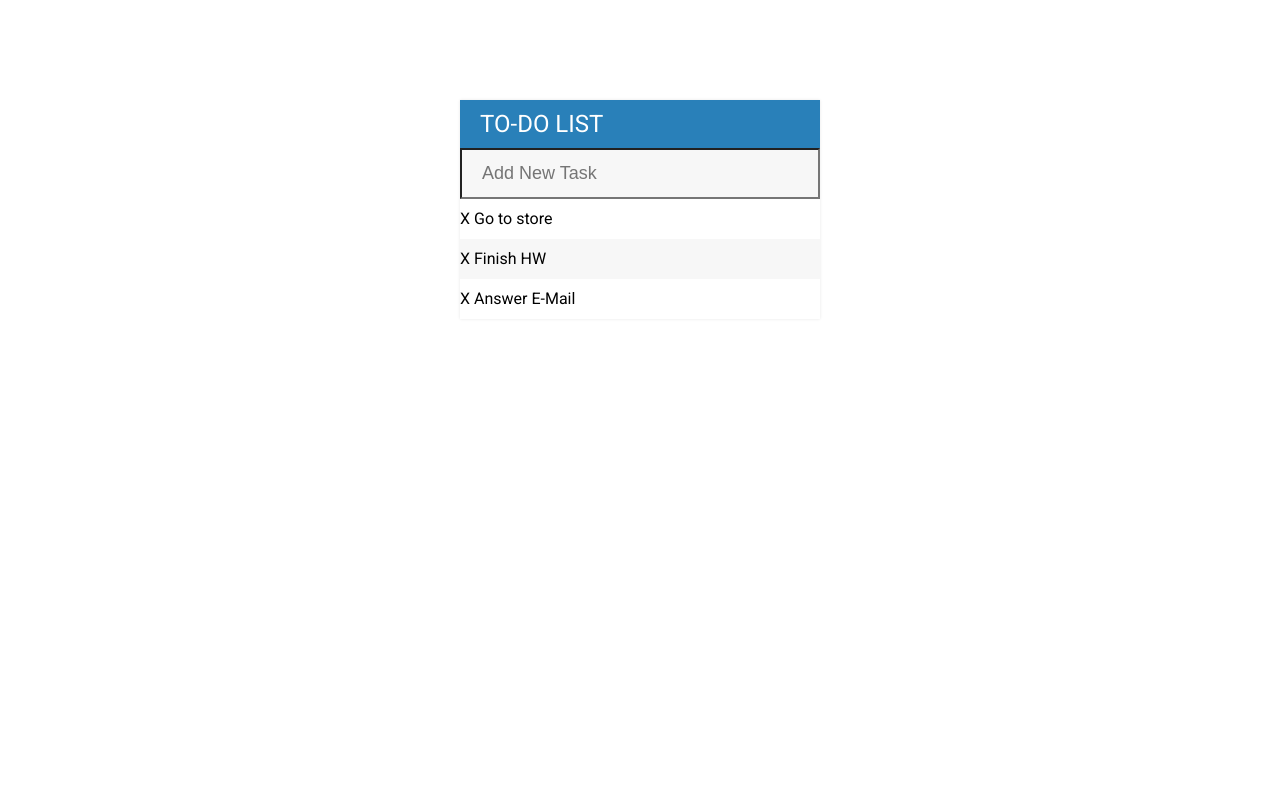
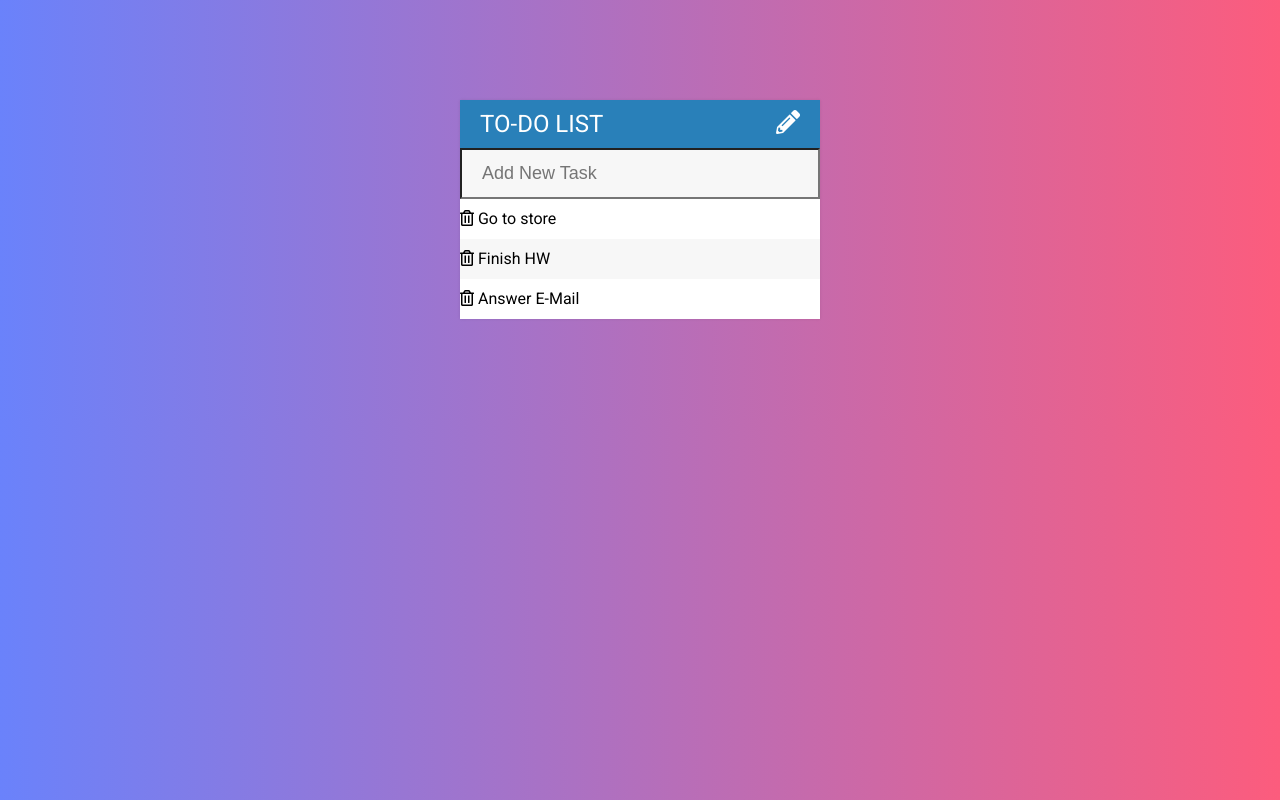
Before and after one commit to stelthdroid8/To-Do-List, a plain HTML site: page index.html in a window 1280 px wide. Drawn offline with Linux system fonts and the light colour scheme.

Commit message:
updated some styling and icons

```diff
--- a/assets/css/todos.css
+++ b/assets/css/todos.css
@@ -14,6 +14,11 @@ ul {
 }
 body{
     font-family: Roboto;
+    background: #FC5C7D;  /* fallback for old browsers */
+    background: -webkit-linear-gradient(to right, #6A82FB, #FC5C7D);  /* Chrome 10-25, Safari 5.1-6 */
+    background: linear-gradient(to right, #6A82FB, #FC5C7D); /* W3C, IE 10+/ Edge, Firefox 16+, Chrome 26+,Opera 12+, Safari 7+ */
+
+
 }
 li{
     background-color: white;
@@ -36,6 +41,9 @@ input:focus{
     border: 3px solid #2980b9;
     outline: none;
 }
+.fa-pencil-alt{
+    float: right;
+}
 #container{
     box-shadow: 0 0 3px rgba(0,0,0, .1);
     width: 360px;
--- a/assets/js/todos.js
+++ b/assets/js/todos.js
@@ -18,7 +18,7 @@ $("input[type='text']").keypress(function(event){
         //grabbing what was entered
         var newTask = $(this).val();
         //creating new li to add into our current ul
-        $("ul").append("<li><span>X </span>" + newTask + "</li>");
+        $("ul").append("<li><span><i class='far fa-trash-alt'></i></span> " + newTask + "</li>");
         //clearing the typed text after entering it
         $(this).val("");
     }
--- a/index.html
+++ b/index.html
@@ -8,15 +8,16 @@
     <title>Todo List</title>
     <link rel="stylesheet" href="assets/css/todos.css">
     <link href="https://fonts.googleapis.com/css?family=Roboto:400,500,700" rel="stylesheet">
+    <link rel="stylesheet" href="https://use.fontawesome.com/releases/v5.8.2/css/all.css" integrity="sha384-oS3vJWv+0UjzBfQzYUhtDYW+Pj2yciDJxpsK1OYPAYjqT085Qq/1cq5FLXAZQ7Ay" crossorigin="anonymous">
 </head>
 <body>
     <div id="container">
-        <h1>TO-DO LIST</h1>
+        <h1>TO-DO LIST <i class="fas fa-pencil-alt"></i></h1>
         <input type="text" placeholder="Add New Task" name="" id="">
         <ul>
-            <li><span>X</span> Go to store</li>
-            <li><span>X</span> Finish HW</li>
-            <li><span>X</span> Answer E-Mail</li>
+            <li><span><i class="far fa-trash-alt"></i></span> Go to store</li>
+            <li><span><i class="far fa-trash-alt"></i></span> Finish HW</li>
+            <li><span><i class="far fa-trash-alt"></i></span> Answer E-Mail</li>
         </ul>
     </div>
 
```
